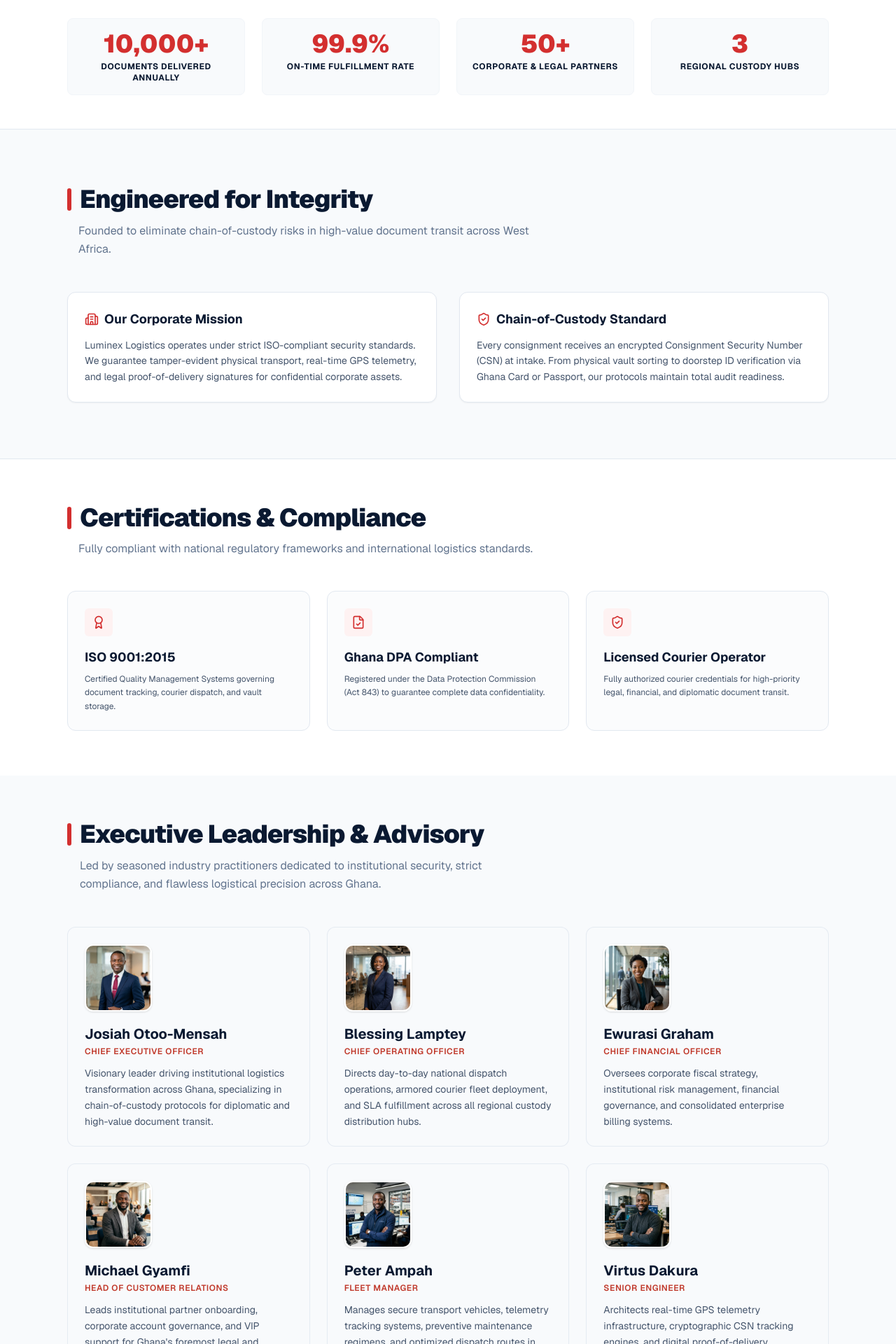
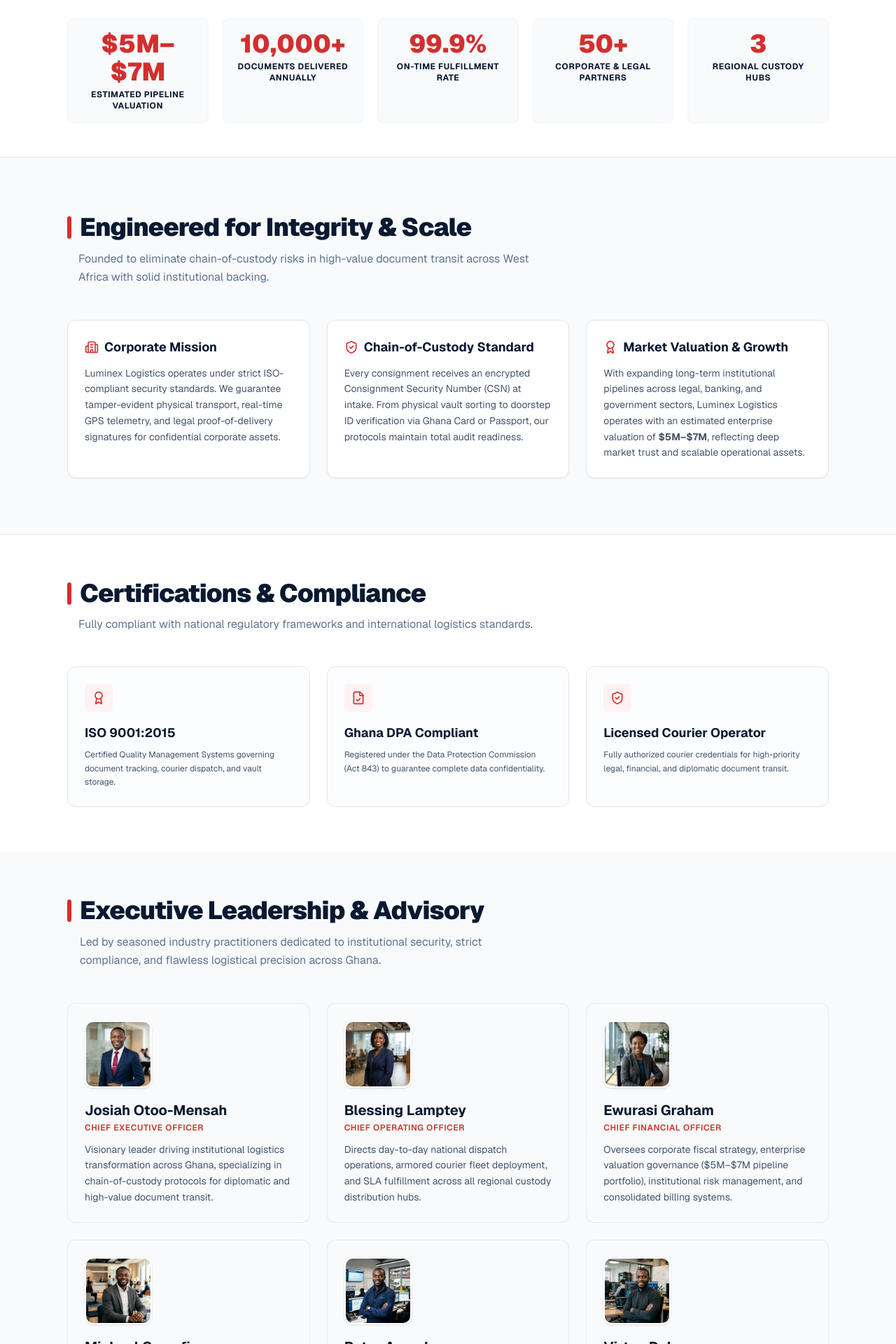
Before and after one commit to LuminAI-Platform/luminex_website, a Next.js app: page /about in a window 1280 px wide. Shown: the part 460-2380 px from the top of the page at 70% size. Built offline with nearby package versions, Linux system fonts and the light colour scheme; no server answers.

Commit message:
feat: add About page and Team component to showcase company mission, compliance, and leadership

```diff
--- a/src/app/about/page.tsx
+++ b/src/app/about/page.tsx
@@ -29,24 +29,28 @@ export default function AboutPage() {
         </div>
       </section>
 
-      {/* Section 2: Key Operational Stats */}
+      {/* Section 2: Key Operational & Financial Stats */}
       <section className="bg-white py-12 border-b border-slate-200">
         <div className="max-w-6xl mx-auto px-4 sm:px-6 lg:px-8">
-          <div className="grid grid-cols-2 md:grid-cols-4 gap-6 text-center">
+          <div className="grid grid-cols-2 sm:grid-cols-3 lg:grid-cols-5 gap-5 text-center">
+            <div className="p-4 rounded-lg bg-slate-50 border border-slate-100 col-span-2 sm:col-span-1">
+              <div className="text-2xl sm:text-3xl lg:text-4xl font-black text-brand-red-500 mb-1">$5M–$7M</div>
+              <div className="text-xs font-bold text-navy-900 uppercase tracking-wider">Estimated Pipeline Valuation</div>
+            </div>
             <div className="p-4 rounded-lg bg-slate-50 border border-slate-100">
-              <div className="text-3xl md:text-4xl font-black text-brand-red-500 mb-1">10,000+</div>
+              <div className="text-2xl sm:text-3xl lg:text-4xl font-black text-brand-red-500 mb-1">10,000+</div>
               <div className="text-xs font-bold text-navy-900 uppercase tracking-wider">Documents Delivered Annually</div>
             </div>
             <div className="p-4 rounded-lg bg-slate-50 border border-slate-100">
-              <div className="text-3xl md:text-4xl font-black text-brand-red-500 mb-1">99.9%</div>
+              <div className="text-2xl sm:text-3xl lg:text-4xl font-black text-brand-red-500 mb-1">99.9%</div>
               <div className="text-xs font-bold text-navy-900 uppercase tracking-wider">On-Time Fulfillment Rate</div>
             </div>
             <div className="p-4 rounded-lg bg-slate-50 border border-slate-100">
-              <div className="text-3xl md:text-4xl font-black text-brand-red-500 mb-1">50+</div>
+              <div className="text-2xl sm:text-3xl lg:text-4xl font-black text-brand-red-500 mb-1">50+</div>
               <div className="text-xs font-bold text-navy-900 uppercase tracking-wider">Corporate & Legal Partners</div>
             </div>
-            <div className="p-4 rounded-lg bg-slate-50 border border-slate-100">
-              <div className="text-3xl md:text-4xl font-black text-brand-red-500 mb-1">3</div>
+            <div className="p-4 rounded-lg bg-slate-50 border border-slate-100 col-span-2 sm:col-span-1">
+              <div className="text-2xl sm:text-3xl lg:text-4xl font-black text-brand-red-500 mb-1">3</div>
               <div className="text-xs font-bold text-navy-900 uppercase tracking-wider">Regional Custody Hubs</div>
             </div>
           </div>
@@ -59,19 +63,19 @@ export default function AboutPage() {
           <div className="flex items-center gap-3 mb-3">
             <div className="w-1.5 h-8 bg-brand-red-500 rounded-full shrink-0" />
             <h2 className="text-3xl md:text-4xl font-black text-navy-900 tracking-tight">
-              Engineered for Integrity
+              Engineered for Integrity & Scale
             </h2>
           </div>
           <p className="text-slate-500 max-w-2xl pl-4 text-base leading-relaxed">
-            Founded to eliminate chain-of-custody risks in high-value document transit across West Africa.
+            Founded to eliminate chain-of-custody risks in high-value document transit across West Africa with solid institutional backing.
           </p>
         </div>
 
-        <div className="grid grid-cols-1 md:grid-cols-2 gap-8 text-sm text-slate-600 leading-relaxed">
+        <div className="grid grid-cols-1 md:grid-cols-3 gap-6 text-sm text-slate-600 leading-relaxed">
           <div className="bg-white border border-slate-200 rounded-xl p-6 shadow-xs space-y-3">
             <h3 className="text-lg font-bold text-navy-900 flex items-center gap-2">
               <Building2 className="w-5 h-5 text-brand-red-500" />
-              Our Corporate Mission
+              Corporate Mission
             </h3>
             <p>
               Luminex Logistics operates under strict ISO-compliant security standards. We guarantee tamper-evident physical transport, real-time GPS telemetry, and legal proof-of-delivery signatures for confidential corporate assets.
@@ -85,6 +89,16 @@ export default function AboutPage() {
             </h3>
             <p>
               Every consignment receives an encrypted Consignment Security Number (CSN) at intake. From physical vault sorting to doorstep ID verification via Ghana Card or Passport, our protocols maintain total audit readiness.
+            </p>
+          </div>
+
+          <div className="bg-white border border-slate-200 rounded-xl p-6 shadow-xs space-y-3">
+            <h3 className="text-lg font-bold text-navy-900 flex items-center gap-2">
+              <Award className="w-5 h-5 text-brand-red-500" />
+              Market Valuation & Growth
+            </h3>
+            <p>
+              With expanding long-term institutional pipelines across legal, banking, and government sectors, Luminex Logistics operates with an estimated enterprise valuation of <strong>$5M–$7M</strong>, reflecting deep market trust and scalable operational assets.
             </p>
           </div>
         </div>
--- a/src/components/Team.tsx
+++ b/src/components/Team.tsx
@@ -28,7 +28,7 @@ const LEADERS: TeamMember[] = [
   {
     name: "Ewurasi Graham",
     role: "Chief Financial Officer",
-    bio: "Oversees corporate fiscal strategy, institutional risk management, financial governance, and consolidated enterprise billing systems.",
+    bio: "Oversees corporate fiscal strategy, enterprise valuation governance ($5M–$7M pipeline portfolio), institutional risk management, and consolidated billing systems.",
     image: "/team/ewurasi-graham.jpg",
   },
   {
@@ -46,7 +46,7 @@ const LEADERS: TeamMember[] = [
   {
     name: "Virtus Dakura",
     role: "Senior Engineer",
-    bio: "Architects real-time GPS telemetry infrastructure, cryptographic CSN tracking engines, and digital proof-of-delivery verification platforms.",
+    bio: "Full-stack software engineer architecting high-performance digital platforms, scalable cloud infrastructure, and secure real-time tracking systems powering Luminex.",
     image: "/team/virtus-dakura.jpg",
   },
   {
```
